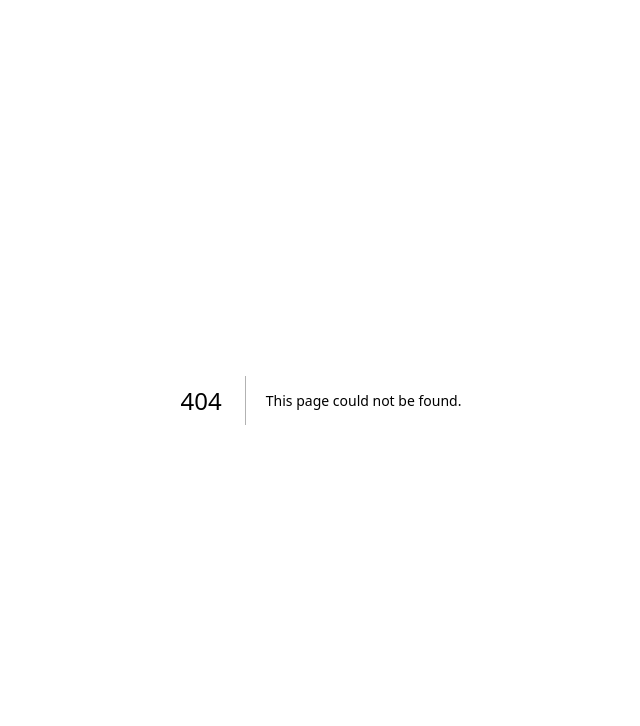
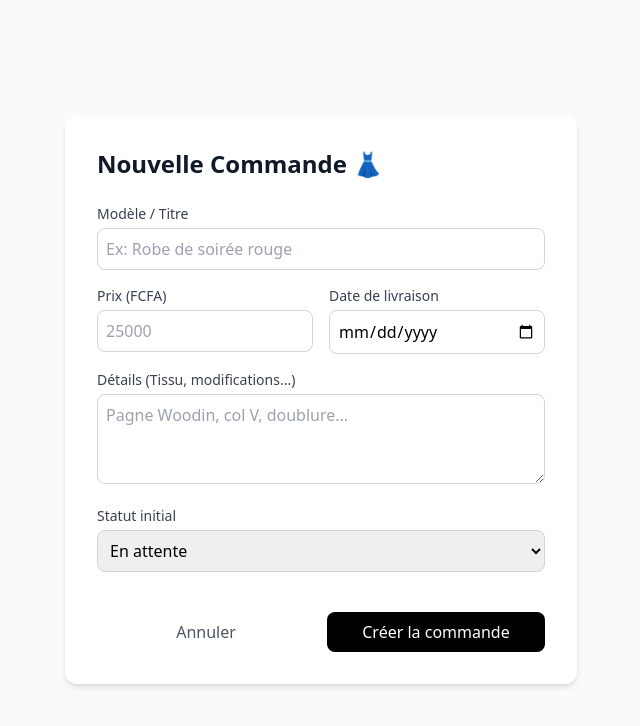
Before and after one commit to heritagevodun-del/couture-os, a Next.js app: page /clients/1/new-order in a window 1280 px wide. Before the commit this address had no page. Shown: the top 726 px of the page, without its empty margins (319-959 px from the left). Built offline with nearby package versions, Linux system fonts and the light colour scheme.

Commit message:
feat: Module de création de commandes 100% fonctionnel

```diff
--- /dev/null
+++ b/app/clients/[id]/new-order/page.tsx
@@ -0,0 +1,192 @@
+"use client";
+
+import { useState } from "react";
+// CORRECTION DÉFINITIVE : 3 fois "../" pour remonter à la racine de 'app'
+import { supabase } from "../../../lib/supabase";
+import { useParams, useRouter } from "next/navigation";
+import Link from "next/link";
+
+export default function NewOrder() {
+  const params = useParams(); // Pour avoir l'ID du client
+  const router = useRouter();
+  const [loading, setLoading] = useState(false);
+
+  const [formData, setFormData] = useState({
+    title: "",
+    price: "",
+    deadline: "",
+    description: "",
+    status: "en_attente",
+  });
+
+  const handleChange = (
+    e: React.ChangeEvent<
+      HTMLInputElement | HTMLTextAreaElement | HTMLSelectElement
+    >
+  ) => {
+    setFormData({
+      ...formData,
+      [e.target.name]: e.target.value,
+    });
+  };
+
+  const handleSubmit = async (e: React.FormEvent) => {
+    e.preventDefault();
+    setLoading(true);
+
+    if (!params?.id) return;
+
+    // Conversion du prix en nombre (ou 0 si vide)
+    const priceInt = formData.price ? parseInt(formData.price) : 0;
+
+    const { error } = await supabase.from("orders").insert([
+      {
+        client_id: params.id, // Le lien magique avec le client !
+        title: formData.title,
+        price: priceInt,
+        deadline: formData.deadline,
+        description: formData.description,
+        status: formData.status,
+      },
+    ]);
+
+    if (error) {
+      alert("Erreur lors de la création de la commande !");
+      console.error(error);
+      setLoading(false);
+    } else {
+      // Retour au profil du client
+      router.push(`/clients/${params.id}`);
+      router.refresh();
+    }
+  };
+
+  return (
+    <div className="min-h-screen bg-gray-50 flex flex-col items-center justify-center p-4">
+      <div className="w-full max-w-lg bg-white rounded-xl shadow-md p-8">
+        <h1 className="text-2xl font-bold text-gray-900 mb-6">
+          Nouvelle Commande 👗
+        </h1>
+
+        <form onSubmit={handleSubmit} className="space-y-4">
+          {/* Titre de la commande */}
+          <div>
+            <label
+              htmlFor="title"
+              className="block text-sm font-medium text-gray-700 mb-1"
+            >
+              Modèle / Titre
+            </label>
+            <input
+              id="title"
+              type="text"
+              name="title"
+              required
+              className="w-full p-2 border border-gray-300 rounded-lg focus:ring-2 focus:ring-black outline-none"
+              placeholder="Ex: Robe de soirée rouge"
+              value={formData.title}
+              onChange={handleChange}
+            />
+          </div>
+
+          <div className="grid grid-cols-2 gap-4">
+            {/* Prix */}
+            <div>
+              <label
+                htmlFor="price"
+                className="block text-sm font-medium text-gray-700 mb-1"
+              >
+                Prix (FCFA)
+              </label>
+              <input
+                id="price"
+                type="number"
+                name="price"
+                className="w-full p-2 border border-gray-300 rounded-lg focus:ring-2 focus:ring-black outline-none"
+                placeholder="25000"
+                value={formData.price}
+                onChange={handleChange}
+              />
+            </div>
+
+            {/* Date limite */}
+            <div>
+              <label
+                htmlFor="deadline"
+                className="block text-sm font-medium text-gray-700 mb-1"
+              >
+                Date de livraison
+              </label>
+              <input
+                id="deadline"
+                type="date"
+                name="deadline"
+                required
+                className="w-full p-2 border border-gray-300 rounded-lg focus:ring-2 focus:ring-black outline-none"
+                value={formData.deadline}
+                onChange={handleChange}
+              />
+            </div>
+          </div>
+
+          {/* Description */}
+          <div>
+            <label
+              htmlFor="description"
+              className="block text-sm font-medium text-gray-700 mb-1"
+            >
+              Détails (Tissu, modifications...)
+            </label>
+            <textarea
+              id="description"
+              name="description"
+              rows={3}
+              className="w-full p-2 border border-gray-300 rounded-lg focus:ring-2 focus:ring-black outline-none"
+              placeholder="Pagne Woodin, col V, doublure..."
+              value={formData.description}
+              onChange={handleChange}
+            />
+          </div>
+
+          {/* Statut */}
+          <div>
+            <label
+              htmlFor="status"
+              className="block text-sm font-medium text-gray-700 mb-1"
+            >
+              Statut initial
+            </label>
+            <select
+              id="status"
+              name="status"
+              className="w-full p-2 border border-gray-300 rounded-lg focus:ring-2 focus:ring-black outline-none"
+              value={formData.status}
+              onChange={handleChange}
+            >
+              <option value="en_attente">En attente</option>
+              <option value="en_cours">En cours</option>
+              <option value="termine">Terminé</option>
+            </select>
+          </div>
+
+          {/* Boutons */}
+          <div className="flex gap-3 pt-6">
+            <Link
+              href={`/clients/${params?.id}`}
+              className="w-1/2 text-center py-2 text-gray-600 font-medium hover:bg-gray-100 rounded-lg transition"
+            >
+              Annuler
+            </Link>
+            <button
+              type="submit"
+              disabled={loading}
+              className="w-1/2 py-2 bg-black text-white font-medium rounded-lg hover:bg-gray-800 transition disabled:opacity-50"
+            >
+              {loading ? "Création..." : "Créer la commande"}
+            </button>
+          </div>
+        </form>
+      </div>
+    </div>
+  );
+}
--- a/app/clients/[id]/page.tsx
+++ b/app/clients/[id]/page.tsx
@@ -5,7 +5,9 @@ import { supabase } from "../../lib/supabase";
 import { useParams } from "next/navigation";
 import Link from "next/link";
 
-// Liste des mesures standards pour la couture
+// --- TYPES ---
+
+// 1. Définition des mesures standards
 const STANDARD_MEASUREMENTS = [
   { key: "poitrine", label: "Tour de Poitrine" },
   { key: "taille", label: "Tour de Taille" },
@@ -17,6 +19,16 @@ const STANDARD_MEASUREMENTS = [
   { key: "dos", label: "Longueur Dos" },
 ];
 
+// 2. Définition d'une Commande
+type Order = {
+  id: string;
+  title: string;
+  deadline: string;
+  status: string;
+  price: number;
+};
+
+// 3. Définition d'un Client
 type Client = {
   id: string;
   full_name: string;
@@ -29,68 +41,103 @@ type Client = {
 
 export default function ClientProfile() {
   const params = useParams();
+
+  // États (Mémoire de la page)
   const [client, setClient] = useState<Client | null>(null);
+  const [orders, setOrders] = useState<Order[]>([]);
   const [loading, setLoading] = useState(true);
 
-  // Mode Édition : Si vrai, on affiche des champs de saisie. Si faux, on affiche le texte.
+  // États pour la modification des mesures
   const [isEditing, setIsEditing] = useState(false);
-
-  // Variable temporaire pour stocker les mesures pendant qu'on tape
   // eslint-disable-next-line @typescript-eslint/no-explicit-any
   const [tempMeasurements, setTempMeasurements] = useState<Record<string, any>>(
     {}
   );
 
-  // 1. Chargement du client
+  // --- CHARGEMENT DES DONNÉES ---
   useEffect(() => {
-    const fetchClient = async () => {
+    const fetchData = async () => {
       if (!params || !params.id) return;
 
-      const { data, error } = await supabase
+      // A. Récupérer le Client
+      const { data: clientData, error: clientError } = await supabase
         .from("clients")
         .select("*")
         .eq("id", params.id)
         .single();
 
-      if (error) {
-        console.error("Erreur:", error);
+      if (clientError) {
+        console.error("Erreur client:", clientError);
       } else {
-        setClient(data);
-        // On initialise les mesures temporaires avec ce qu'il y a dans la base (ou vide)
-        setTempMeasurements(data.measurements || {});
+        setClient(clientData);
+        setTempMeasurements(clientData.measurements || {});
       }
+
+      // B. Récupérer ses Commandes
+      const { data: ordersData, error: ordersError } = await supabase
+        .from("orders")
+        .select("*")
+        .eq("client_id", params.id)
+        .order("created_at", { ascending: false });
+
+      if (ordersError) {
+        console.error("Erreur commandes:", ordersError);
+      } else {
+        setOrders(ordersData || []);
+      }
+
       setLoading(false);
     };
 
-    fetchClient();
+    fetchData();
   }, [params]);
 
-  // 2. Fonction pour sauvegarder les nouvelles mesures
-  const handleSave = async () => {
+  // --- SAUVEGARDE MESURES ---
+  const handleSaveMeasurements = async () => {
     if (!client) return;
-
-    // On envoie la mise à jour à Supabase
     const { error } = await supabase
       .from("clients")
-      .update({ measurements: tempMeasurements }) // On envoie le JSON complet
+      .update({ measurements: tempMeasurements })
       .eq("id", client.id);
 
     if (error) {
-      alert("Erreur lors de la sauvegarde !");
-      console.error(error);
+      alert("Erreur sauvegarde !");
     } else {
-      // Mise à jour locale (pour voir le résultat sans recharger)
       setClient({ ...client, measurements: tempMeasurements });
-      setIsEditing(false); // On quitte le mode édition
+      setIsEditing(false);
     }
   };
 
-  // 3. Fonction pour gérer la saisie dans les champs
+  // --- GESTION INPUT MESURES ---
   const handleInputChange = (key: string, value: string) => {
-    setTempMeasurements((prev) => ({
-      ...prev,
-      [key]: value,
-    }));
+    setTempMeasurements((prev) => ({ ...prev, [key]: value }));
+  };
+
+  // --- ESTHÉTIQUE : COULEURS DES STATUTS ---
+  const getStatusColor = (status: string) => {
+    switch (status) {
+      case "en_attente":
+        return "bg-gray-100 text-gray-600";
+      case "en_cours":
+        return "bg-blue-100 text-blue-700";
+      case "termine":
+        return "bg-green-100 text-green-700";
+      default:
+        return "bg-gray-100";
+    }
+  };
+
+  const getStatusLabel = (status: string) => {
+    switch (status) {
+      case "en_attente":
+        return "En attente";
+      case "en_cours":
+        return "En cours";
+      case "termine":
+        return "Terminé";
+      default:
+        return status;
+    }
   };
 
   if (loading)
@@ -100,16 +147,17 @@ export default function ClientProfile() {
 
   return (
     <div className="min-h-screen bg-gray-50 p-8">
-      <div className="max-w-4xl mx-auto">
+      <div className="max-w-4xl mx-auto space-y-8">
+        {/* Navigation */}
         <Link
           href="/"
-          className="text-sm text-gray-500 hover:text-black mb-6 inline-block transition"
+          className="text-sm text-gray-500 hover:text-black inline-block transition"
         >
           ← Retour à l&apos;atelier
         </Link>
 
-        {/* --- CARTE D'IDENTITÉ --- */}
-        <div className="bg-white rounded-xl shadow-sm border border-gray-100 p-8 mb-6">
+        {/* --- 1. CARTE IDENTITÉ --- */}
+        <div className="bg-white rounded-xl shadow-sm border border-gray-100 p-8">
           <div className="flex justify-between items-start">
             <div>
               <h1 className="text-3xl font-bold text-gray-900">
@@ -131,101 +179,126 @@ export default function ClientProfile() {
           )}
         </div>
 
-        {/* --- ZONE DES MESURES --- */}
+        {/* --- 2. COMMANDES --- */}
+        <div className="flex justify-between items-end">
+          <h2 className="text-xl font-bold text-gray-900">Commandes 👗</h2>
+          <Link
+            href={`/clients/${client.id}/new-order`}
+            className="bg-black text-white px-4 py-2 rounded-lg text-sm hover:bg-gray-800 transition"
+          >
+            + Nouvelle Commande
+          </Link>
+        </div>
+
+        <div className="grid grid-cols-1 gap-4">
+          {orders.length > 0 ? (
+            orders.map((order) => (
+              <div
+                key={order.id}
+                className="bg-white p-6 rounded-xl shadow-sm border border-gray-100 flex justify-between items-center hover:shadow-md transition"
+              >
+                <div>
+                  <h3 className="font-bold text-gray-900 text-lg">
+                    {order.title}
+                  </h3>
+                  <p className="text-gray-500 text-sm mt-1">
+                    Livraison : {order.deadline || "Non définie"}
+                  </p>
+                </div>
+                <div className="text-right">
+                  <span
+                    className={`px-3 py-1 rounded-full text-xs font-medium ${getStatusColor(
+                      order.status
+                    )}`}
+                  >
+                    {getStatusLabel(order.status)}
+                  </span>
+                  <p className="font-bold text-gray-900 mt-2">
+                    {order.price ? order.price.toLocaleString() + " FCFA" : "-"}
+                  </p>
+                </div>
+              </div>
+            ))
+          ) : (
+            <div className="bg-white p-8 rounded-xl border border-gray-100 border-dashed text-center text-gray-400">
+              Aucune commande pour le moment.
+            </div>
+          )}
+        </div>
+
+        {/* --- 3. MESURES --- */}
         <div className="bg-white rounded-xl shadow-sm border border-gray-100 overflow-hidden">
-          {/* Titre et Bouton Modifier */}
           <div className="p-6 border-b border-gray-100 flex justify-between items-center bg-gray-50">
             <h2 className="text-lg font-bold text-gray-900 flex items-center gap-2">
-              📏 Prise de Mesures
+              📏 Mesures
             </h2>
             {!isEditing && (
               <button
                 onClick={() => setIsEditing(true)}
-                className="text-sm bg-white border border-gray-300 text-gray-700 px-3 py-1 rounded-lg hover:bg-gray-100 transition"
+                className="text-sm border border-gray-300 px-3 py-1 rounded-lg hover:bg-white transition"
               >
-                ✏️ Modifier
+                Modifier
               </button>
             )}
           </div>
-
           <div className="p-8">
             {isEditing ? (
-              /* --- MODE ÉDITION (Formulaire) --- */
               <div className="grid grid-cols-1 md:grid-cols-2 gap-6">
                 {STANDARD_MEASUREMENTS.map((m) => (
                   <div key={m.key}>
-                    <label className="block text-xs font-bold text-gray-500 uppercase tracking-wide mb-1">
-                      {m.label} (cm)
+                    {/* CORRECTION ICI : Ajout de htmlFor et id pour lier le label à l'input */}
+                    <label
+                      htmlFor={m.key}
+                      className="block text-xs font-bold text-gray-500 uppercase mb-1"
+                    >
+                      {m.label}
                     </label>
                     <input
+                      id={m.key}
                       type="number"
-                      className="w-full p-2 border border-gray-300 rounded-md focus:ring-2 focus:ring-black outline-none"
+                      className="w-full p-2 border border-gray-300 rounded-md"
                       value={tempMeasurements[m.key] || ""}
                       onChange={(e) => handleInputChange(m.key, e.target.value)}
-                      placeholder="0"
                     />
                   </div>
                 ))}
-
-                {/* Boutons Sauvegarder / Annuler */}
-                <div className="col-span-1 md:col-span-2 flex gap-3 mt-4 pt-4 border-t border-gray-100">
+                <div className="col-span-full flex gap-3 pt-4">
                   <button
-                    onClick={handleSave}
-                    className="flex-1 bg-black text-white py-2 rounded-lg font-medium hover:bg-gray-800 transition"
+                    onClick={handleSaveMeasurements}
+                    className="flex-1 bg-black text-white py-2 rounded-lg"
                   >
-                    💾 Enregistrer les mesures
+                    Enregistrer
                   </button>
                   <button
                     onClick={() => setIsEditing(false)}
-                    className="px-6 py-2 border border-gray-300 rounded-lg font-medium hover:bg-gray-50 transition"
+                    className="px-6 py-2 border rounded-lg"
                   >
                     Annuler
                   </button>
                 </div>
               </div>
-            ) : (
-              /* --- MODE AFFICHAGE (Lecture seule) --- */
-              <div>
-                {/* On vérifie s'il y a au moins une mesure enregistrée */}
-                {Object.keys(client.measurements || {}).length > 0 ? (
+            ) : Object.keys(client.measurements || {}).length > 0 ? (
               <div className="grid grid-cols-2 md:grid-cols-4 gap-6">
                 {STANDARD_MEASUREMENTS.map((m) => {
                   const value = client.measurements?.[m.key];
-                      // On n'affiche que les mesures qui ont une valeur
                   if (!value) return null;
                   return (
                     <div
                       key={m.key}
-                          className="p-4 bg-gray-50 rounded-lg border border-gray-100 text-center"
+                      className="p-4 bg-gray-50 rounded-lg text-center"
                     >
-                          <div className="text-xs text-gray-500 uppercase tracking-wide mb-1">
+                      <div className="text-xs text-gray-500 uppercase mb-1">
                         {m.label}
                       </div>
-                          <div className="text-2xl font-bold text-gray-900">
-                            {value}{" "}
-                            <span className="text-sm font-normal text-gray-400">
-                              cm
-                            </span>
+                      <div className="text-xl font-bold text-gray-900">
+                        {value} cm
                       </div>
                     </div>
                   );
                 })}
               </div>
             ) : (
-                  // Si aucune mesure
-                  <div className="text-center py-10">
-                    <p className="text-gray-400 mb-4">
-                      Aucune mesure pour l&apos;instant.
-                    </p>
-                    <button
-                      onClick={() => setIsEditing(true)}
-                      className="bg-black text-white px-6 py-2 rounded-lg hover:bg-gray-800 transition"
-                    >
-                      + Commencer la prise de mesures
-                    </button>
-                  </div>
-                )}
-              </div>
+              <p className="text-center text-gray-400">Pas de mesures.</p>
             )}
           </div>
         </div>
```
Lines whose indentation alone changed are shown as unchanged.
